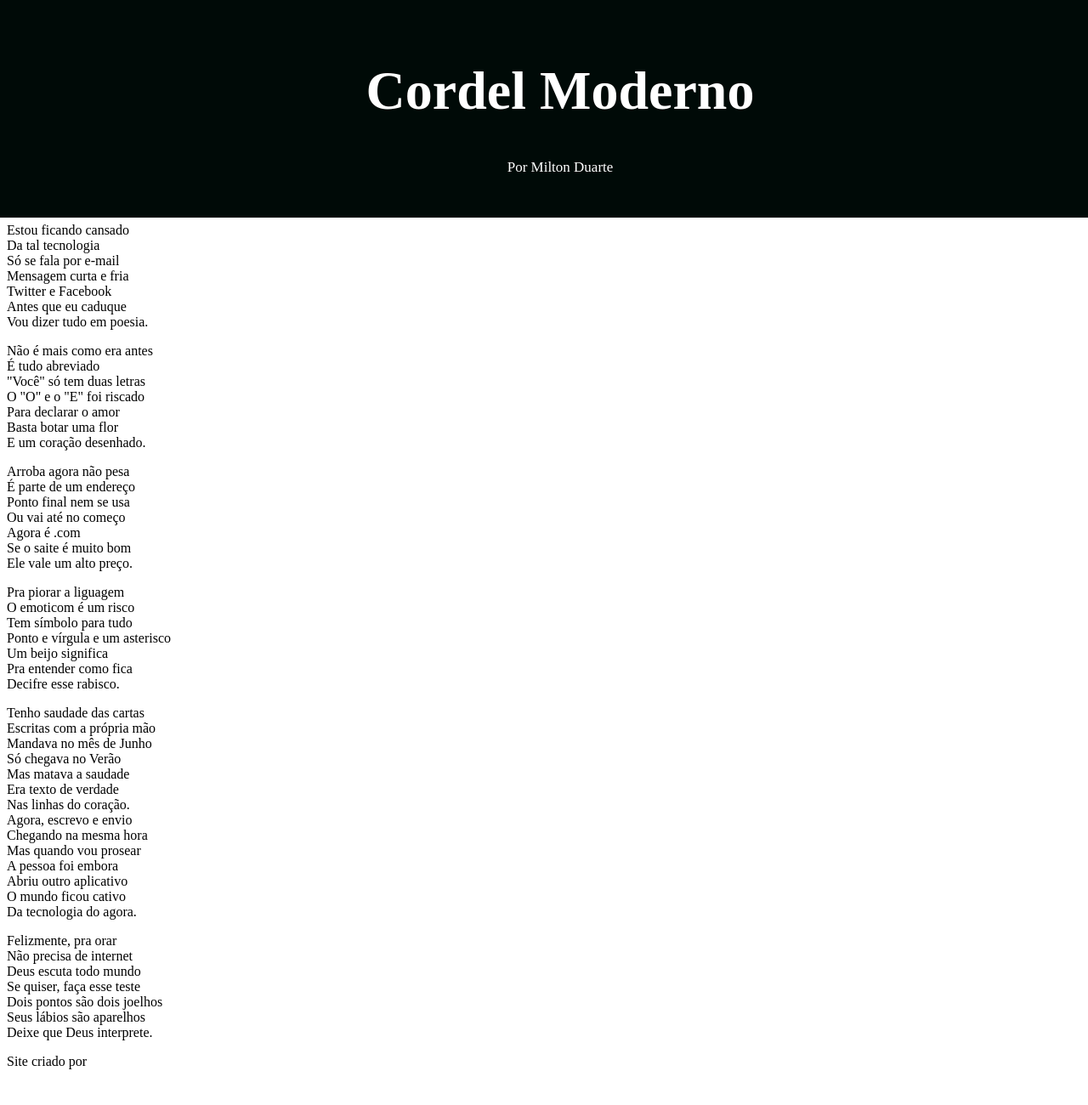
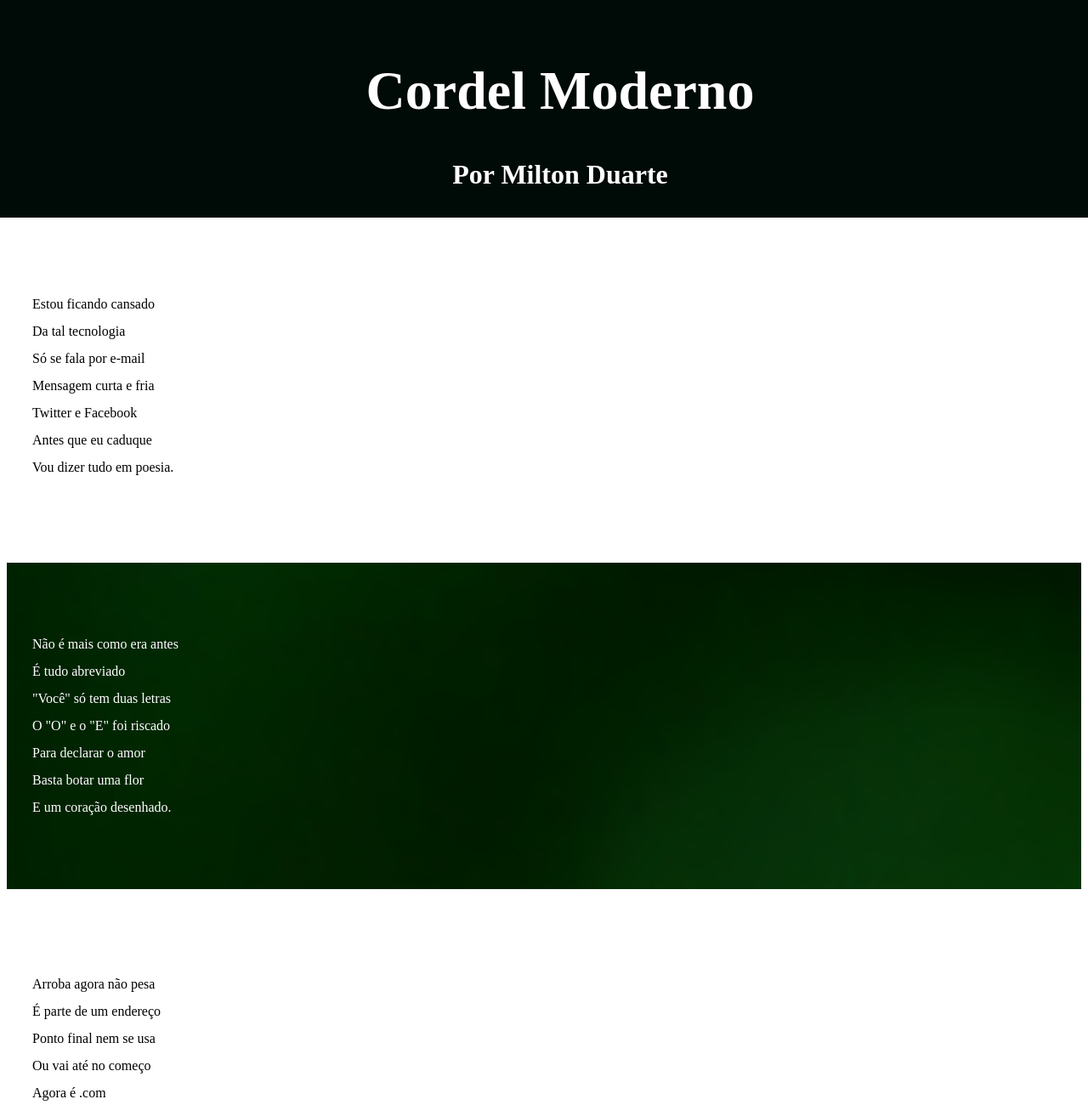
Before and after one commit to dma2856/html-css, a plain HTML site: page exercicios/desafios/des011/index.html in a window 1280 px wide. Shown: the top 1300 px of the page at 85% size. Before the commit the page ends 1274 px from the top, so only its background shows below. Drawn offline with Linux system fonts and the light colour scheme.

Commit message:
estilos de textos

```diff
--- a/exercicios/desafios/des011/index.html
+++ b/exercicios/desafios/des011/index.html
@@ -77,7 +77,7 @@ Nas linhas do coração.        <br>
 </section>
 
 
-
+<p>
 <section class="normal">
 Agora, escrevo e envio        <br>
 Chegando na mesma hora        <br>
@@ -86,8 +86,7 @@ A pessoa foi embora           <br>
 Abriu outro aplicativo        <br>
 O mundo ficou cativo          <br>
 Da tecnologia do agora.       <br>
-
-
+</p>
 
 
 <p>
--- a/exercicios/desafios/des011/style.css
+++ b/exercicios/desafios/des011/style.css
@@ -1,5 +1,19 @@
+
+
+
+
+html, body {
+    min-height: 100vh;
+    background-color: darkgray;
+    background-position: center center;
+    background: scroll;
+
+
+
+}
 
 header {
+    background-color: black;
     color: white;
     text-align: center;
     font-size: 2em;
@@ -10,13 +24,49 @@ header {
     background-color: rgb(0, 10, 7);
 
 }
+
 header > p {
-
-    font-size: 17px;
+    padding-bottom: 50px;
 
 
 }
-header  a {
+header a, footer a {
     color: white;
     text-decoration: none;
+    font-weight: bolder;
 }
+header a:hover, footer a:hover {
+    text-decoration: underline;
+}
+section{
+    padding-top: 10vh;
+    padding-bottom: 10vh;
+    line-height: 2em;
+    padding-left: 30px;
+}
+section.normal{
+    background-color: white;
+    color: black;
+}
+section.imagem{
+    background-color:rgb(51, 51, 51);
+    color: white;
+
+}
+section.imagem > p {
+    width: 400px;
+    background-color: rgba(0, 0, 0, 0.253);
+}
+
+footer {
+    background-color: black;
+    color: white;
+    text-align: center;
+    padding: 10px;
+}
+
+section#img01 {
+    background-image: url(img01.jpg);
+    color: white;
+
+}
```
Also changed, not shown: exercicios/desafios/des011/img01.jpg (added), exercicios/desafios/des011/img02.jpg (added).
